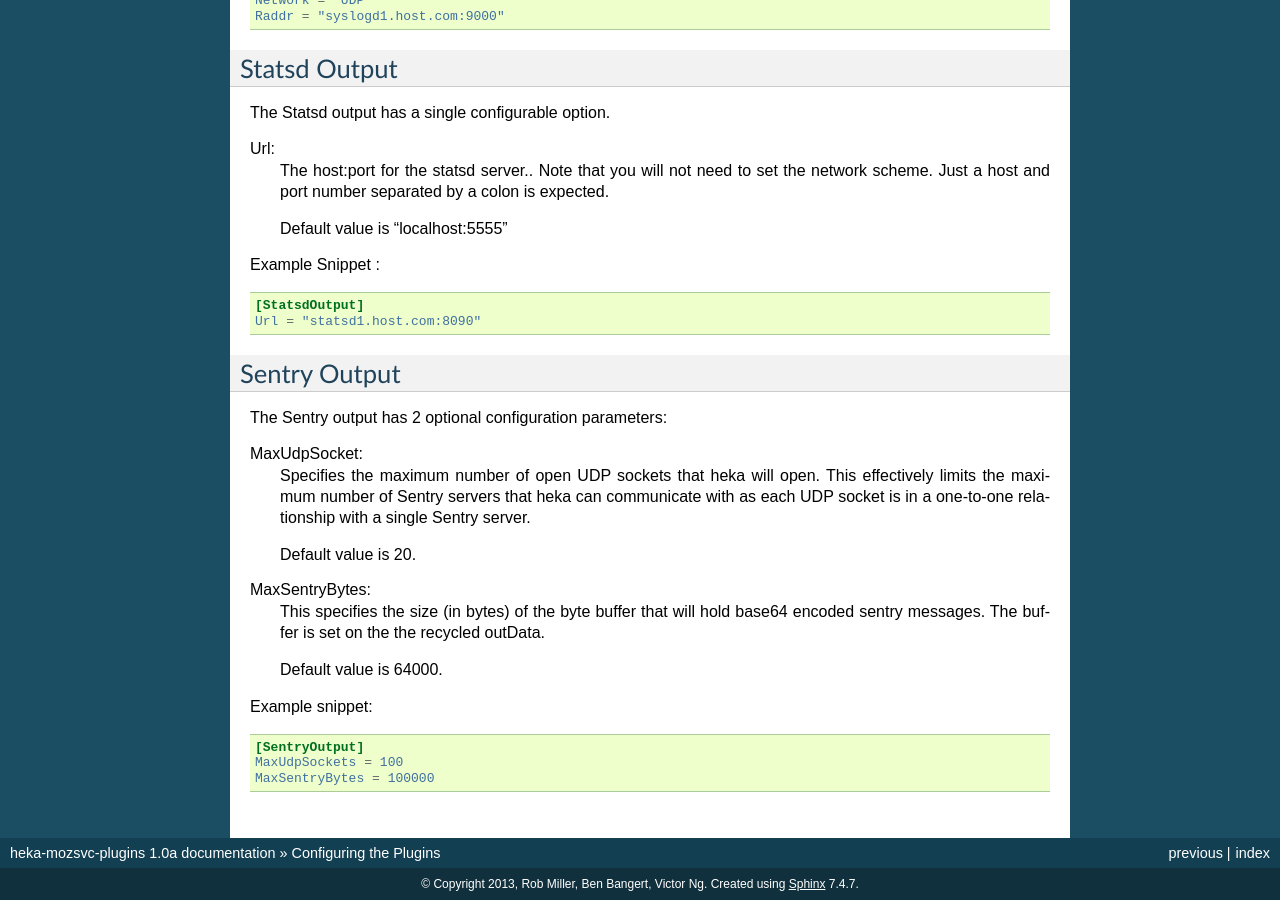
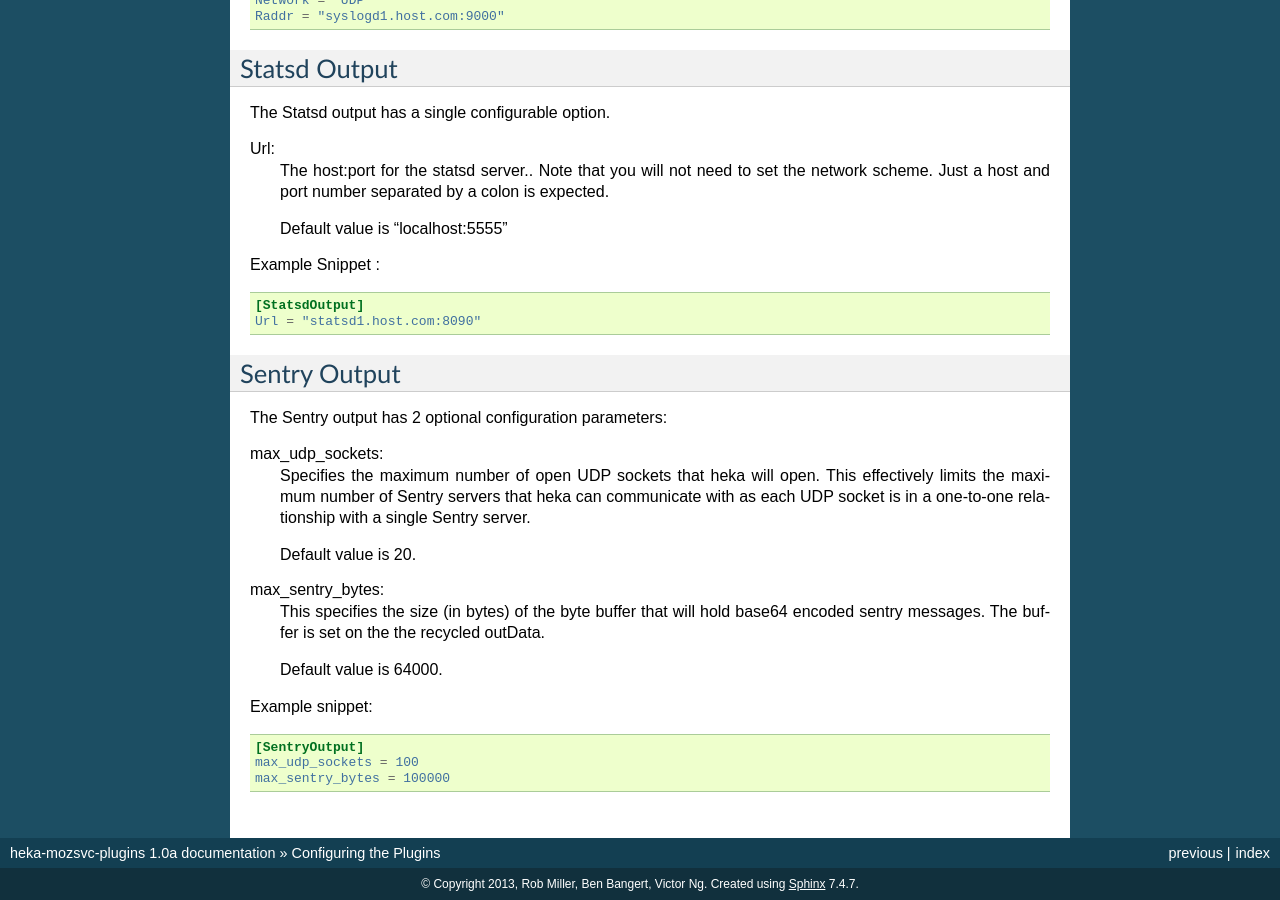
Before and after one commit to mozilla-services/heka-mozsvc-plugins, a Sphinx documentation site: the page built from docs/config.rst, in a window 1280 px wide and 900 px high, scrolled down 3226 px. Built offline with Sphinx 7.4.7, drawn with Linux system fonts in a browser that asks for light colours.

Commit message:
documentation fixes for SentryOutput

```diff
--- a/docs/config.rst
+++ b/docs/config.rst
@@ -222,7 +222,7 @@ Sentry Output
 
 The Sentry output has 2 optional configuration parameters:
 
-MaxUdpSocket:
+max_udp_sockets:
     Specifies the maximum number of open UDP sockets that heka will
     open.  This effectively limits the maximum number of Sentry
     servers that heka can communicate with as each UDP socket is in a one-to-one
@@ -230,7 +230,7 @@ MaxUdpSocket:
 
     Default value is 20.
 
-MaxSentryBytes:
+max_sentry_bytes:
     This specifies the size (in bytes) of the byte buffer that will
     hold base64 encoded sentry messages. The buffer is set on the
     the recycled outData.
@@ -242,5 +242,5 @@ Example snippet:
 .. code-block:: ini
 
     [SentryOutput]
-    MaxUdpSockets = 100
-    MaxSentryBytes = 100000
+    max_udp_sockets = 100
+    max_sentry_bytes = 100000
```
